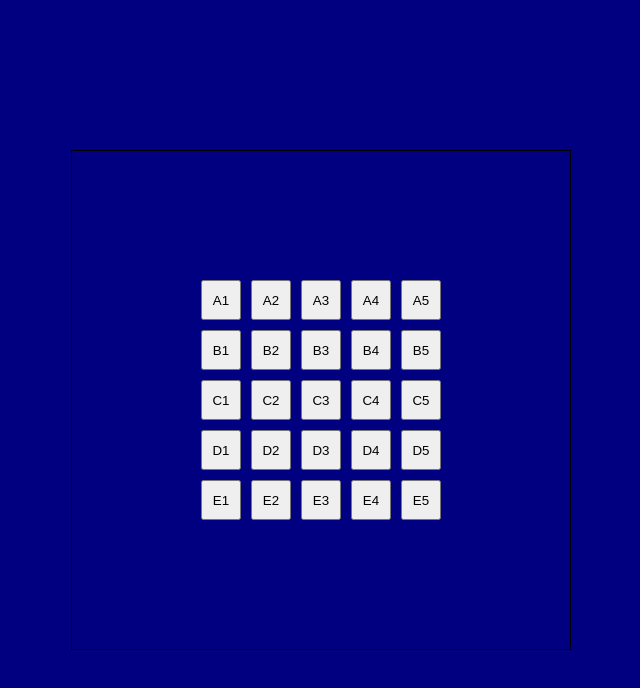
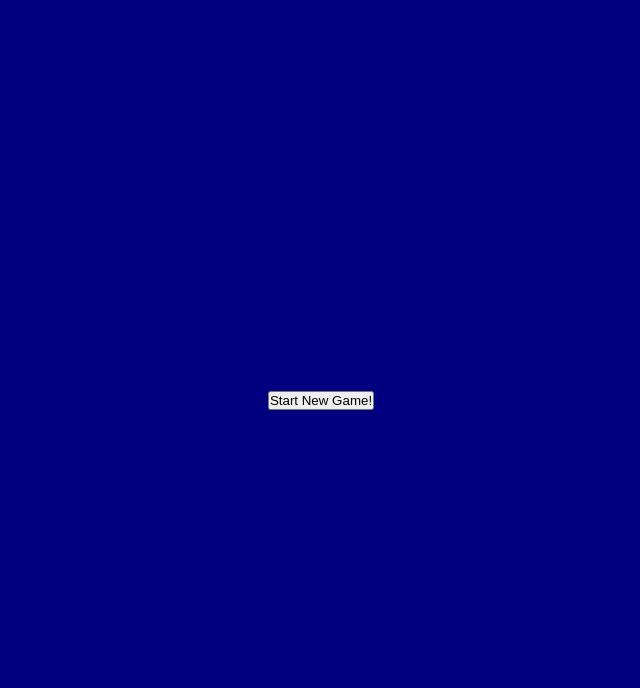
Before and after one commit to mikagitti/ship-happens, a Next.js app: page / in a window 1280 px wide. Shown: the top 688 px of the page, without its empty margins (319-959 px from the left). Built offline with nearby package versions, Linux system fonts and the light colour scheme.

Commit message:
- Changed buttons to grid for user to click. - Added functionality for adding ship by its length. - Grid responses screen size. - Added base for grid size to set.

```diff
--- a/src/app/components/sea-button.tsx
+++ /dev/null
@@ -1,33 +0,0 @@
-'use client';
-
-import { useState } from "react";
-
-type buttonProps = {
-    squereSize: number;
-    name: string;
-    didItHit: (coord: string) => boolean;
-}
-
-export default function SeaButton({ squereSize, name, didItHit }: buttonProps) {
-
-    const [isClicked, setIsClicked] = useState(false);
-
-    const handleClick = () => {
-        setIsClicked(true);
-        var isItHit = false;
-        isItHit = didItHit(name);
-        console.log(isItHit ? `${name}: Hit` : `${name}: Miss`);
-
-    }
-
-    return (
-        <button style={{
-            width: `${squereSize}px`,
-            height: `${squereSize}px`,
-        }}
-            onClick={() => handleClick()}
-            disabled={isClicked}>
-            {name}
-        </button>
-    );
-}
--- /dev/null
+++ b/src/app/components/sea-grid.tsx
@@ -0,0 +1,74 @@
+
+import { useState } from 'react';
+import { createCellName } from '../helpers/coordination';
+
+const cellStyle = {
+    backgroundColor: 'navy',
+    border: '2px solid darkblue',
+    cursor: 'pointer',
+    color: 'red',
+    display: 'flex',
+    justifyContent: 'center',
+    alignItems: 'center',
+    fontSize: '1rem',
+};
+
+const gridStyle = {
+    width: '80vw',
+    height: '80vw',
+    maxHeight: '90vh',
+    display: 'grid',
+    margin: 'auto',
+    gap: '1px',
+};
+
+type seaGridProps = {
+    gridCount: number;
+    squereSize: string;
+    didItHit: (coord: string) => boolean;
+}
+
+export default function SeaGrid({ gridCount, squereSize, didItHit }: seaGridProps) {
+
+    const [grid, setGrid] = useState<string[][]>(
+        Array.from({ length: gridCount }, () => Array(gridCount).fill('navy'))
+    );
+
+    const checkTheHit = (row: number, col: number) => {
+        //const newGrid = [...grid]; // Shallow copy. This copyis only one level deep. If the original array contains objects, only references to those objects are copied.
+        const newGrid = grid.map(row => [...row]); // Deep copy. This copy is two levels deep. If the original array contains objects, the objects are also copied.
+
+        const cellName = createCellName(row + 1, col + 1); // +1 because the array index starts from 0.
+
+        if (didItHit(cellName) === true) {
+            newGrid[row][col] = 'yellow';
+        }
+        else {
+            newGrid[row][col] = 'gray';
+        }
+        setGrid(newGrid);
+    };
+
+    return (
+        <div style={{
+            ...gridStyle,
+            gridTemplateColumns: `repeat(${gridCount}, 1fr)`,
+            gridTemplateRows: `repeat(${gridCount}, 1fr)`,
+        }}>
+            {grid.map((row, rowIndex) =>
+                row.map((color, colIndex) => (
+                    <div
+                        key={`${rowIndex}-${colIndex}`}
+                        onClick={() => checkTheHit(rowIndex, colIndex)}
+                        style={{
+                            ...cellStyle,
+                            backgroundColor: color,
+                        }}
+                    >
+                        {createCellName(rowIndex + 1, colIndex + 1)}
+                    </div>
+                ))
+            )}
+        </div>
+    );
+};
--- /dev/null
+++ b/src/app/helpers/coordination.ts
@@ -0,0 +1,84 @@
+enum ShipDirectionEnum {
+     up = 1,
+     down = 2,
+     left = 3,
+     right = 4,
+}
+
+export function getShipOnMap(
+     squareCount: number = 5,
+     shipLength: number = 3
+): string[] {
+     const direction = Math.floor(Math.random() * 4) + 1;
+     const startX = Math.floor(Math.random() * squareCount) + 1;
+     const startY = Math.floor(Math.random() * squareCount) + 1;
+
+     let coordinates: { x: number; y: number }[] = [];
+
+     switch (direction) {
+          case ShipDirectionEnum.right:
+               if (startX + shipLength - 1 <= squareCount) {
+                    for (let i = 0; i < shipLength; i++) {
+                         coordinates.push({ x: startX + i, y: startY });
+                    }
+               } else {
+                    for (let i = 0; i < shipLength; i++) {
+                         coordinates.push({ x: squareCount - i, y: startY });
+                    }
+               }
+               break;
+          case ShipDirectionEnum.left:
+               if (startX - shipLength >= 0) {
+                    for (let i = 0; i < shipLength; i++) {
+                         coordinates.push({ x: startX - i, y: startY });
+                    }
+               } else {
+                    for (let i = 0; i < shipLength; i++) {
+                         coordinates.push({ x: i + 1, y: startY });
+                    }
+               }
+               break;
+          case ShipDirectionEnum.down:
+               if (startY + shipLength - 1 <= squareCount) {
+                    for (let i = 0; i < shipLength; i++) {
+                         coordinates.push({ x: startX, y: startY + i });
+                    }
+               } else {
+                    for (let i = 0; i < shipLength; i++) {
+                         coordinates.push({ x: startX, y: squareCount - i });
+                    }
+               }
+               break;
+          case ShipDirectionEnum.up:
+               if (startY - shipLength >= 0) {
+                    for (let i = 0; i < shipLength; i++) {
+                         coordinates.push({ x: startX, y: startY - i });
+                    }
+               } else {
+                    for (let i = 0; i < shipLength; i++) {
+                         coordinates.push({ x: startX, y: i + 1 });
+                    }
+               }
+               break;
+     }
+
+     const gridCoordinations: string[] = [];
+     gridCoordinations.push(
+          ...coordinates.map((coord) => createCellName(coord.x, coord.y))
+     );
+
+     console.log(gridCoordinations); /* REMOVE-ME */
+
+     return gridCoordinations;
+}
+
+function getRowLetter(x: number) {
+     const row: string = String.fromCharCode(64 + x);
+     return { row };
+}
+
+/**Compine X and Y coordinates and makes name like D3 */
+export function createCellName(xCoord: number, yCoord: number) {
+     const { row }: { row: string } = getRowLetter(xCoord);
+     return `${row}${yCoord}`;
+}
--- a/src/app/page.tsx
+++ b/src/app/page.tsx
@@ -1,68 +1,46 @@
 'use client';
-import SeaButton from "./components/sea-button";
+import { CSSProperties, use, useEffect, useState } from "react";
+import { getShipOnMap } from "./helpers/coordination";
+import SeaGrid from "./components/sea-grid";
 
-const tileCount = 5;
-const squereSize = 40;
+const gridCount = 7;
+const squereSize = '210px';
+const shipLength = 3;
 
-const pageStyle = {
+const pageStyle: CSSProperties = {
+  display: 'flex',
+  flexDirection: 'column',
+  justifyContent: 'center',
+  alignItems: 'center',
+  height: '100vh',
+}
+
+const playgroundStyle: CSSProperties = {
   display: 'flex',
   justifyContent: 'center',
   alignItems: 'center',
-  width: '100vw',
-  height: '100vh'
-}
-
-const playgroundStyle = {
-  display: 'flex',
-  justifyContent: 'center',
-  alignItems: 'center',
-  width: '500px',
-  height: '500px',
   border: '1px solid black'
 }
 
-const buttonContainerStyle = {
-  display: 'grid',
-  gridTemplateColumns: `repeat(${tileCount}, 1fr)`,
-  gap: '10px'
-}
-
-const boatsLocation = ['A1', 'A2', 'A3'];
-
 export default function Home() {
 
+  const [shipOnMap, setShipOnMap] = useState<string[] | null>(null);
+
   const didItHit = (coord: string): boolean => {
-    if (boatsLocation.includes(coord)) {
+    if (shipOnMap && shipOnMap.includes(coord)) {
       return true;
     }
     return false;
   }
 
-
   return (
-    <div style={pageStyle}>
-      <div style={playgroundStyle}>
-        <div style={buttonContainerStyle}>
-          {[...Array(tileCount * tileCount)].map((_, index) => {
-
-            return (
-              <SeaButton key={index} squereSize={squereSize} name={createCoordinationName()} didItHit={didItHit} />
-            );
-
-            function getRowAndColumn() {
-              const row: string = String.fromCharCode(65 + Math.floor(index / tileCount));
-              const col: number = (index % tileCount) + 1;
-              return { row, col };
-            }
-
-            function createCoordinationName() {
-              const { row, col }: { row: string; col: number; } = getRowAndColumn();
-              return `${row}${col}`;
-            }
-
-          })}
-        </div>
+    <>
+      <div style={pageStyle}>
+        <button onClick={() => setShipOnMap(getShipOnMap(gridCount, shipLength))}>Start New Game!</button>
+        {shipOnMap &&
+          <SeaGrid key={shipOnMap.join(',')} gridCount={gridCount} squereSize={squereSize} didItHit={didItHit} />
+        }
       </div>
-    </div>
+    </>
   );
 }
```
